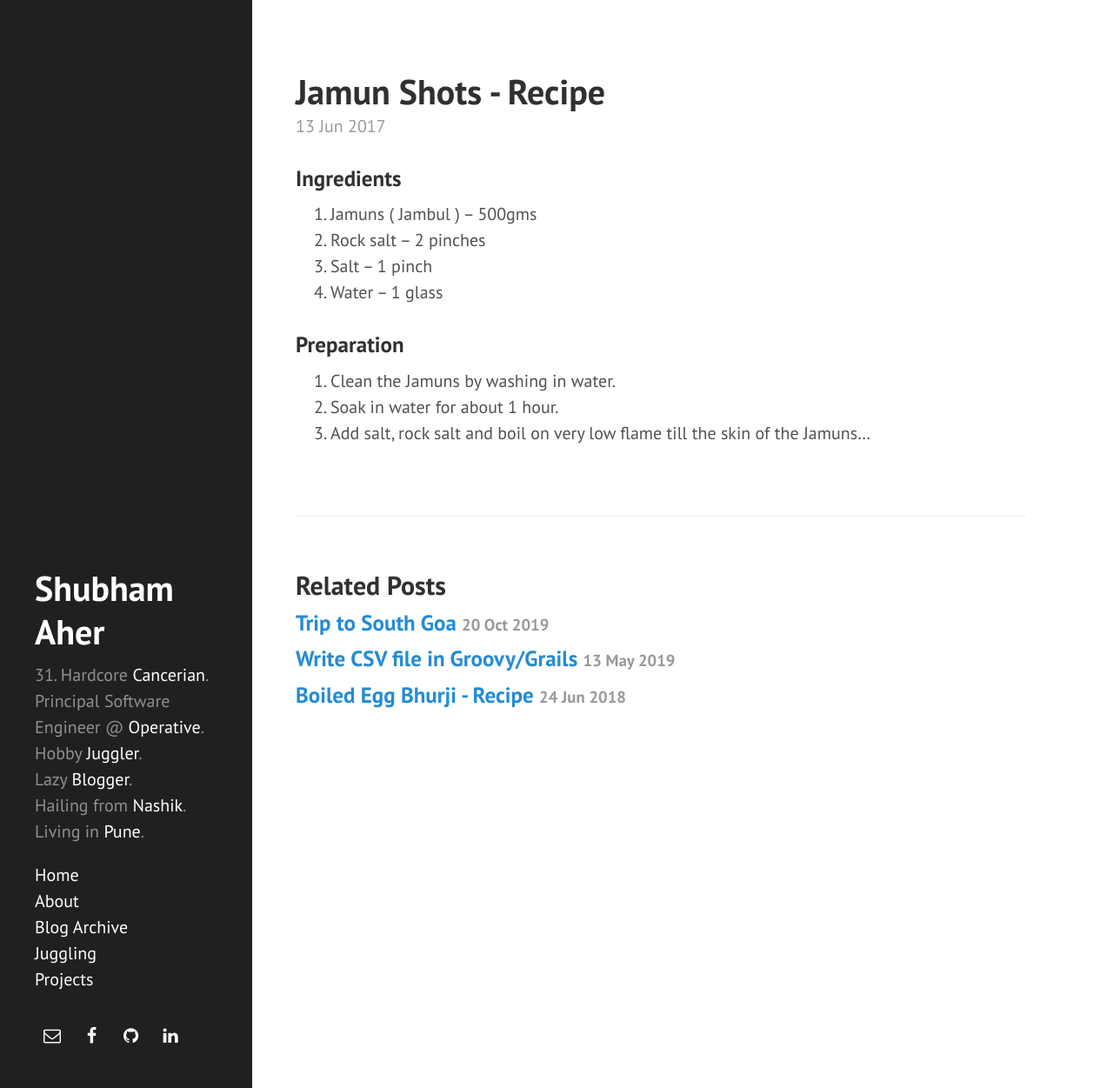
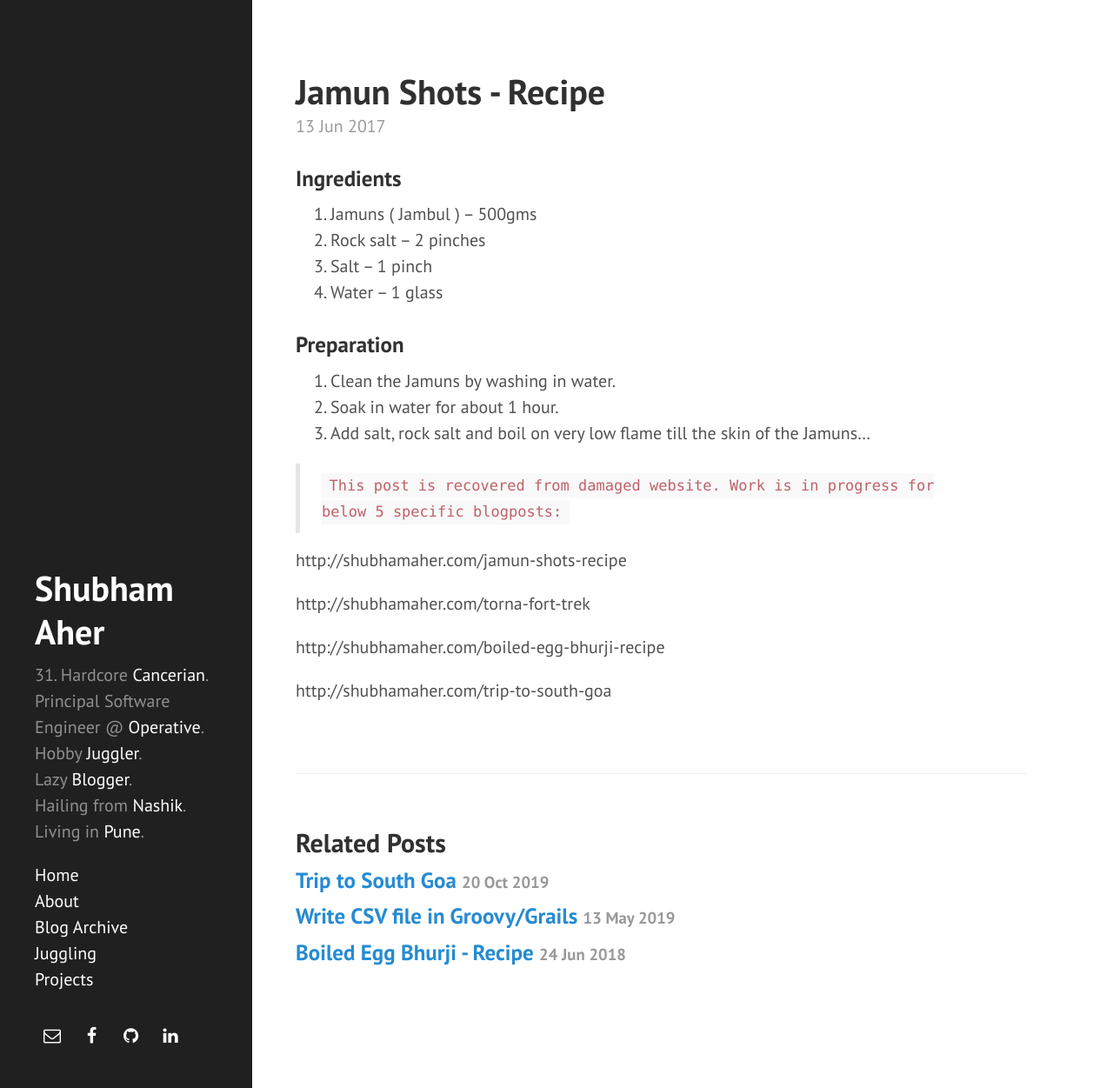
Before and after one commit to shubham-aher/shubham-aher.github.io, a Jekyll site: the page built from _posts/2017-06-13-jamun-shots-recipe.md, in a window 1280 px wide and 1251 px high. Shown: the whole window at 87% size. Built offline with Jekyll 4.4.1, drawn with Linux system fonts in a browser that asks for light colours; nearby versions of some CDN libraries; comment, search, counter and statistics services are not loaded.

Commit message:
Update 2017-06-13-jamun-shots-recipe.md

```diff
--- a/_posts/2017-06-13-jamun-shots-recipe.md
+++ b/_posts/2017-06-13-jamun-shots-recipe.md
@@ -14,3 +14,13 @@ title: Jamun Shots - Recipe
 1. Clean the Jamuns by washing in water.
 2. Soak in water for about 1 hour.
 3. Add salt, rock salt and boil on very low flame till the skin of the Jamuns...
+
+> ``This post is recovered from damaged website. Work is in progress for below 5 specific blogposts:``
+
+http://shubhamaher.com/jamun-shots-recipe
+
+http://shubhamaher.com/torna-fort-trek
+
+http://shubhamaher.com/boiled-egg-bhurji-recipe
+
+http://shubhamaher.com/trip-to-south-goa
```
